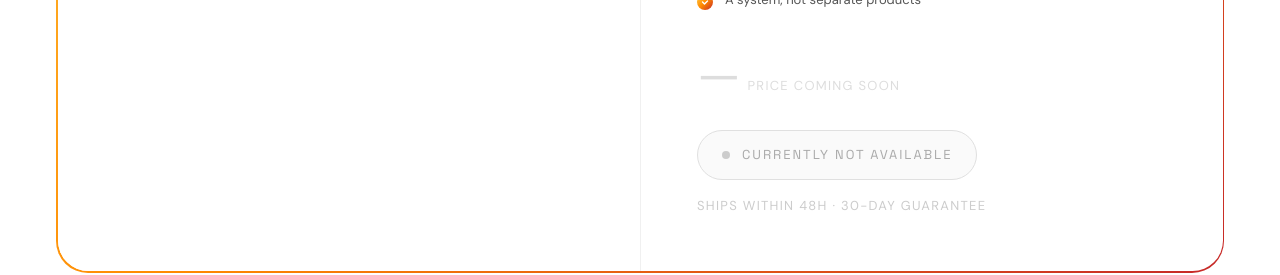
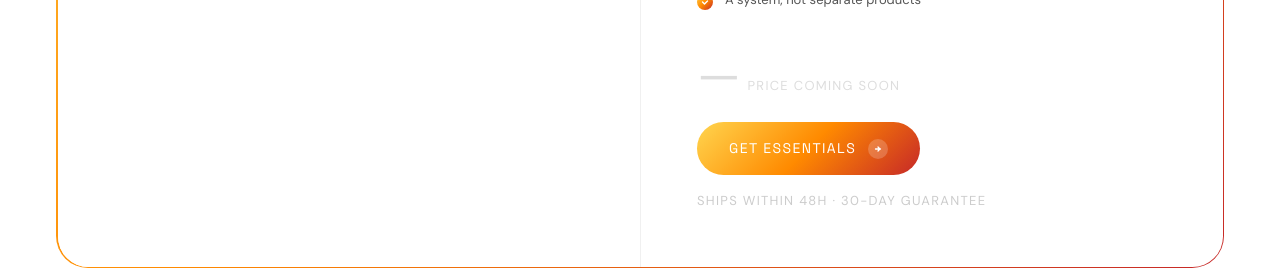
Before and after one commit to Sandu2006a/LIFECODE, a Next.js app in the folder web/: page /pricing in a window 1280 px wide. Shown: the part 1180-1455 px from the top of the page. Built offline with nearby package versions, Linux system fonts and the light colour scheme; no server answers.

Commit message:
fix: essentials available for preorder, protocol coming soon

```diff
--- a/web/app/pricing/page.jsx
+++ b/web/app/pricing/page.jsx
@@ -289,12 +289,7 @@ export default function PricingPage() {
                     <span className="font-sans font-700 text-5xl text-[#ddd] tracking-tight">—</span>
                     <span className="font-body text-[13px] text-[#ddd] tracking-widest uppercase">Price coming soon</span>
                   </div>
-                  <div className="mt-6 inline-flex items-center gap-3 px-6 py-3.5 rounded-full border border-[#e0e0e0] bg-[#fafafa]">
-                    <span className="w-2 h-2 rounded-full flex-shrink-0 bg-[#ccc]" />
-                    <span className="font-sans font-600 text-[13px] tracking-[0.15em] uppercase text-[#aaa]">
-                      Currently not available
-                    </span>
-                  </div>
+                  <PlanButton plan="essentials" gradient={MG} label="Get Essentials" />
                   <p className="font-body text-[13px] text-[#ccc] tracking-widest uppercase mt-4">
                     Ships within 48h · 30-day guarantee
                   </p>
```
